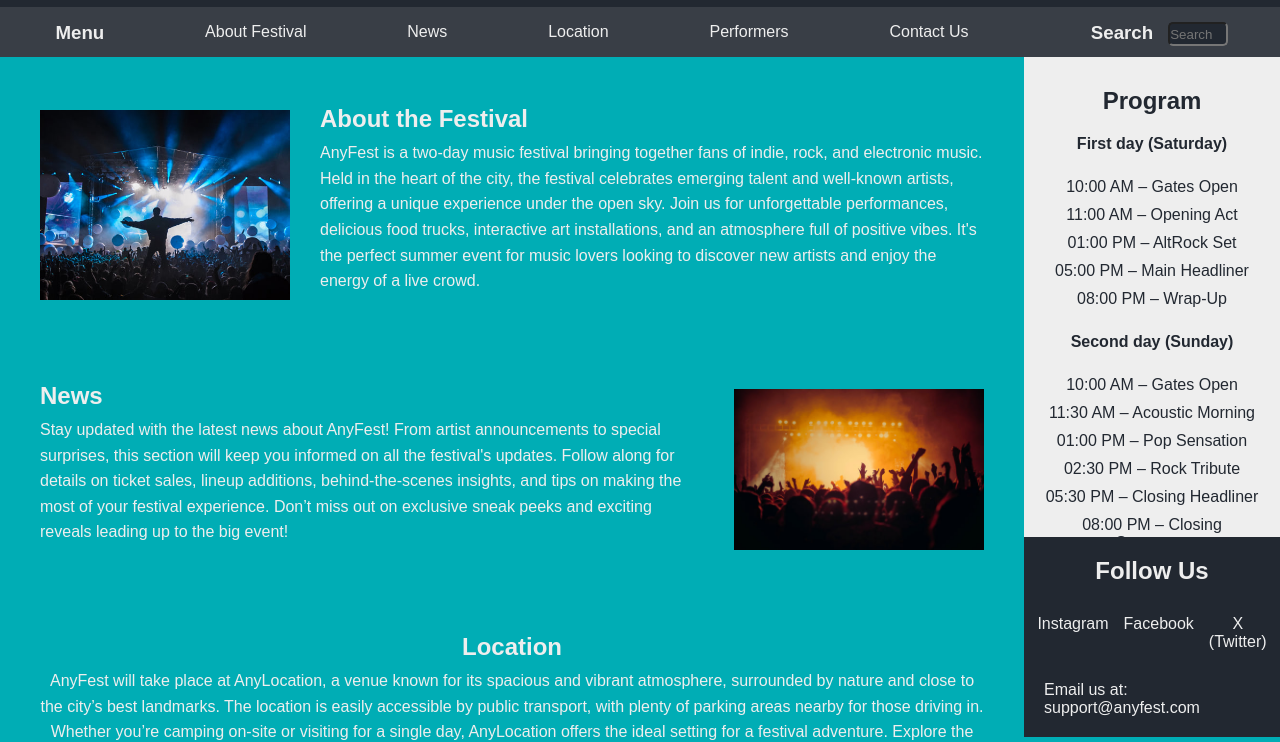
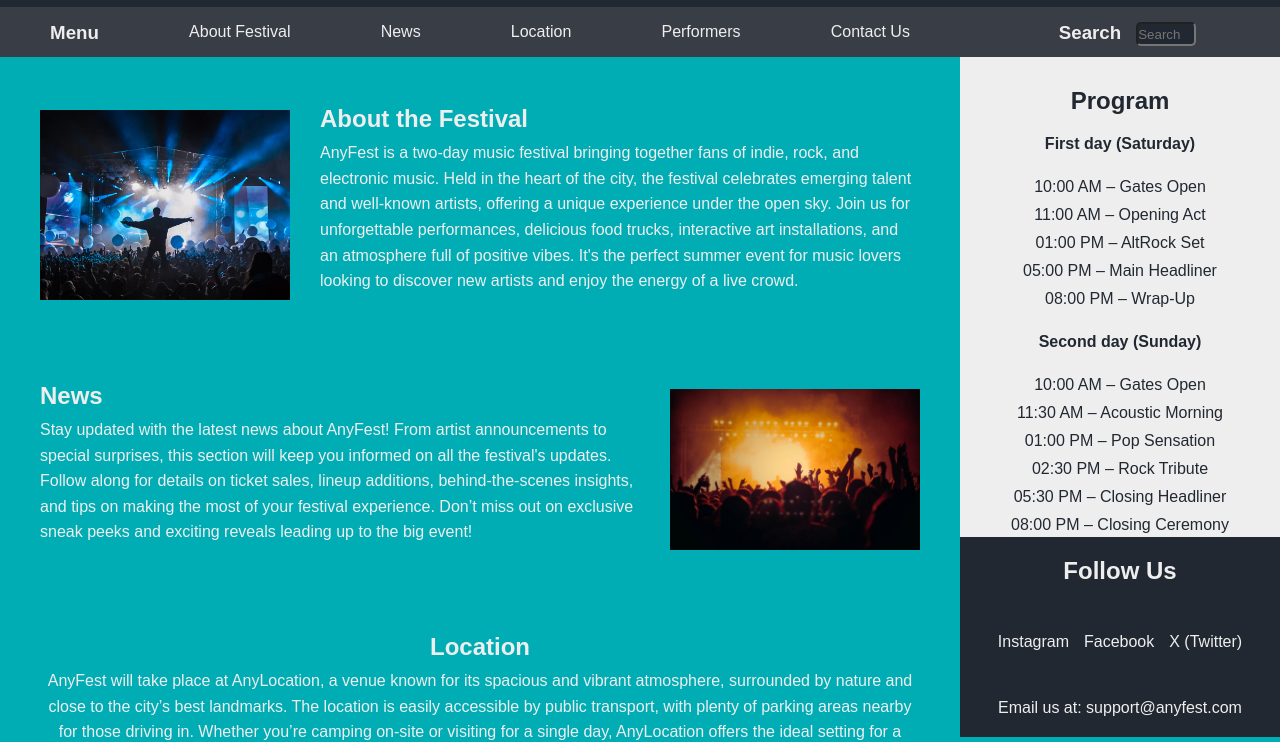
Before and after one commit to Any1ne/WEB-Lab3, a plain HTML site: page index.html in a window 1280 px wide. Shown: the part 63-805 px from the top of the page. Drawn offline with Linux system fonts and the light colour scheme.

Commit message:
Updating width
Changed width of aside column

```diff
--- a/styles.css
+++ b/styles.css
@@ -57,7 +57,7 @@ body {
   list-style-type: none;
   display: flex;
   justify-content: space-around;
-  width: 80%;
+  width: 75%;
   padding: 5px;
   margin: 10px auto;
 }
@@ -66,7 +66,7 @@ body {
   display: flex;
   position: relative;
   flex: 1;
-  width: 20%;
+  width: 25%;
   padding: 5px 20px;
   justify-content: center;
 }
@@ -102,7 +102,7 @@ body {
   background-color: #00adb5;
   color: #eeeeee;
   margin-top: 120px;
-  width: 80%;
+  width: 75%;
   float: left;
   padding: 30px;
   overflow-y: auto;
@@ -239,7 +239,7 @@ main p {
   position: fixed;
   margin-top: 120px;
   right: 0;
-  width: 20%;
+  width: 25%;
   padding: 20px;
   height: calc(100vh - 320px);
   overflow-y: auto;
@@ -294,7 +294,7 @@ h4 {
   align-items: center;
   bottom: 0;
   right: 0;
-  width: 20%;
+  width: 25%;
   height: 200px;
   padding: 20px 10px;
   background-color: #222831;
```
